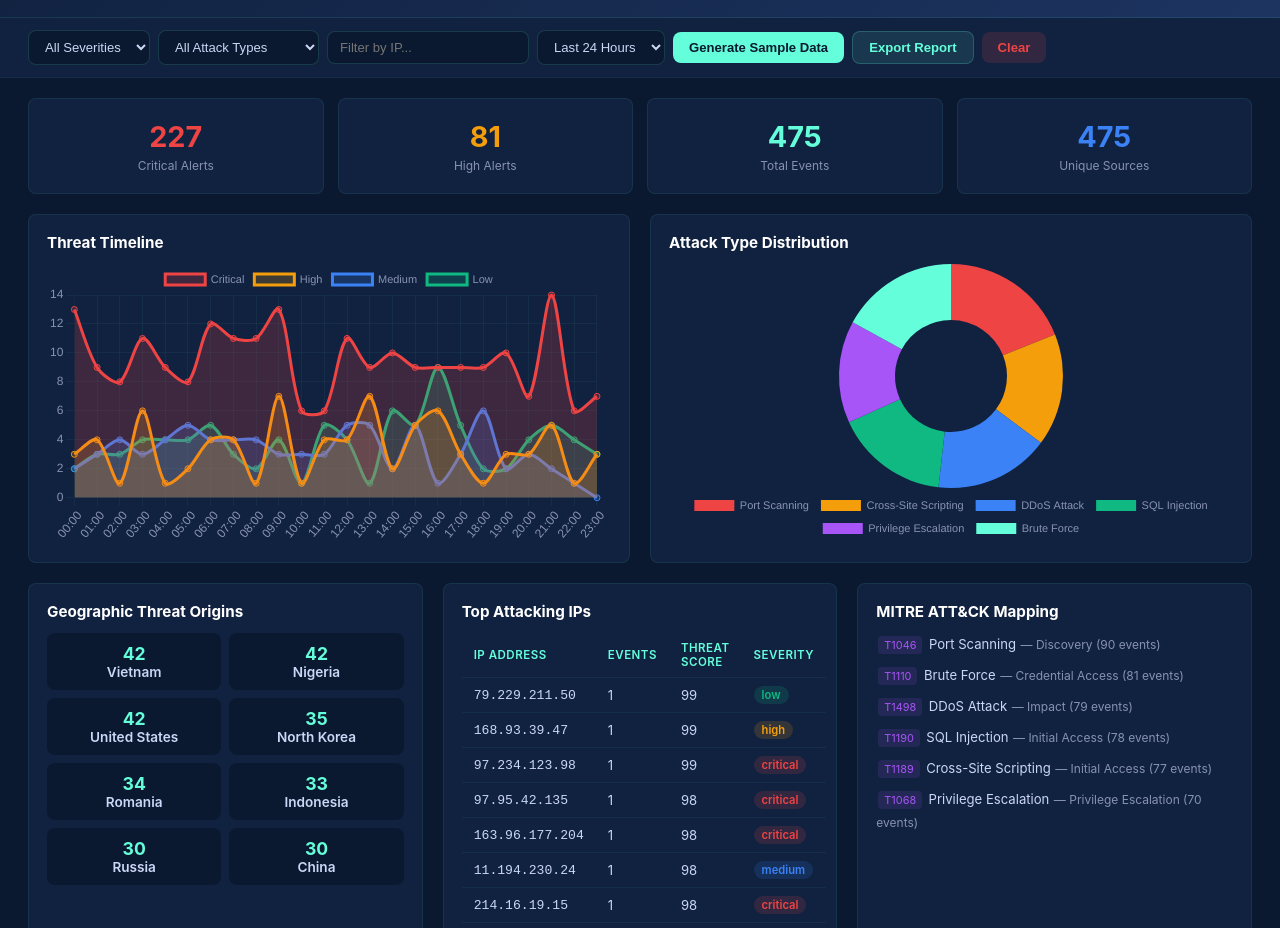
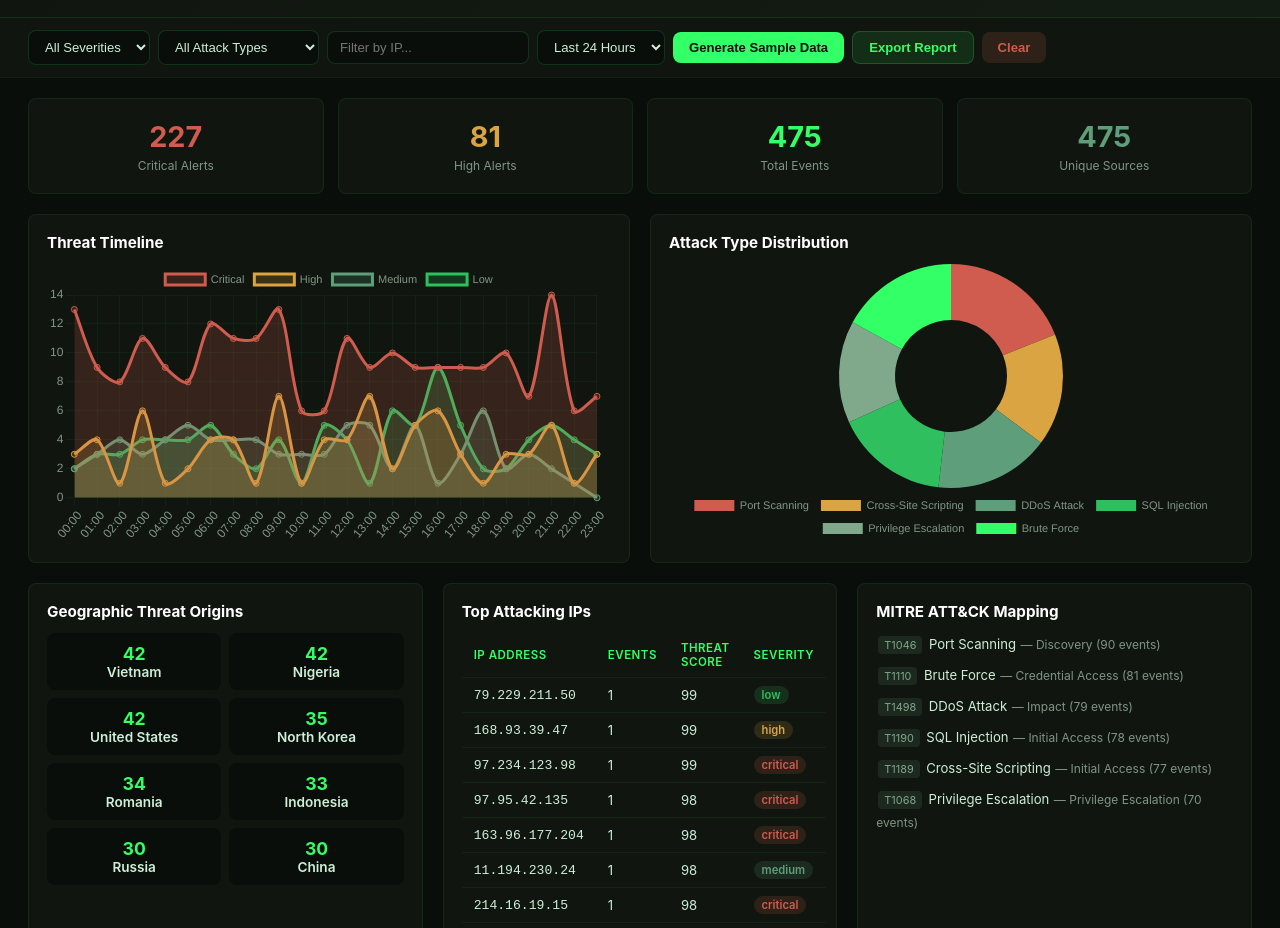
Before and after one commit to Freddricklogan/siem-log-analyzer, a plain HTML site: page index.html in a window 1280 px wide. Shown: the part 72-1000 px from the top of the page. Drawn offline with nearby package versions, Linux system fonts and the light colour scheme.

Commit message:
Matrix reskin: phosphor green on near-black with neutral accents (retire teal/navy/rainbow neon)

```diff
--- a/index.html
+++ b/index.html
@@ -7,49 +7,49 @@
 <script src="https://cdn.jsdelivr.net/npm/chart.js@3.9.1/dist/chart.min.js"></script>
 <style>
 *{margin:0;padding:0;box-sizing:border-box}
-:root{--bg:#0a192f;--bg2:#112240;--bg3:#1d3461;--accent:#64ffda;--text:#ccd6f6;--text2:#8892b0;--danger:#ef4444;--warning:#f59e0b;--success:#10b981;--info:#3b82f6;--purple:#a855f7;--radius:8px}
+:root{--bg:#0a0e0a;--bg2:#10160f;--bg3:#131c12;--accent:#33ff66;--text:#cdefd6;--text2:#7f9585;--danger:#cf5c4e;--warning:#d9a441;--success:#2fbf5f;--info:#5f9e7a;--purple:#7fa98a;--radius:8px}
 body{font-family:-apple-system,BlinkMacSystemFont,'Segoe UI',Roboto,sans-serif;background:var(--bg);color:var(--text);min-height:100vh}
-.header{background:linear-gradient(135deg,var(--bg2),var(--bg3));padding:20px 28px;border-bottom:1px solid rgba(100,255,218,.1);display:flex;align-items:center;justify-content:space-between;flex-wrap:wrap;gap:12px}
+.header{background:linear-gradient(135deg,var(--bg2),var(--bg3));padding:20px 28px;border-bottom:1px solid rgba(51, 255, 102,.1);display:flex;align-items:center;justify-content:space-between;flex-wrap:wrap;gap:12px}
 .header h1{font-size:1.5rem;color:#fff}.header h1 span{color:var(--accent)}
 .header-right{display:flex;align-items:center;gap:12px}
 .badge{padding:4px 12px;border-radius:20px;font-size:.72rem;font-weight:600}
-.badge-live{background:rgba(16,185,129,.15);color:var(--success);animation:pulse 2s infinite}
+.badge-live{background:rgba(47, 191, 95,.15);color:var(--success);animation:pulse 2s infinite}
 @keyframes pulse{0%,100%{opacity:1}50%{opacity:.5}}
-.controls{display:flex;gap:8px;padding:12px 28px;background:var(--bg2);flex-wrap:wrap;align-items:center;border-bottom:1px solid rgba(100,255,218,.05)}
-select,input[type=text]{padding:8px 12px;background:var(--bg);border:1px solid rgba(100,255,218,.15);border-radius:var(--radius);color:var(--text);font-size:.82rem;outline:none}
+.controls{display:flex;gap:8px;padding:12px 28px;background:var(--bg2);flex-wrap:wrap;align-items:center;border-bottom:1px solid rgba(51, 255, 102,.05)}
+select,input[type=text]{padding:8px 12px;background:var(--bg);border:1px solid rgba(51, 255, 102,.15);border-radius:var(--radius);color:var(--text);font-size:.82rem;outline:none}
 select:focus,input:focus{border-color:var(--accent)}
 .btn{padding:8px 16px;border:none;border-radius:var(--radius);font-size:.82rem;font-weight:600;cursor:pointer;transition:all .2s}
 .btn-primary{background:var(--accent);color:var(--bg)}
-.btn-primary:hover{background:#50e6c2}
-.btn-secondary{background:rgba(100,255,218,.1);color:var(--accent);border:1px solid rgba(100,255,218,.2)}
-.btn-danger{background:rgba(239,68,68,.15);color:var(--danger)}
+.btn-primary:hover{background:#38d97a}
+.btn-secondary{background:rgba(51, 255, 102,.1);color:var(--accent);border:1px solid rgba(51, 255, 102,.2)}
+.btn-danger{background:rgba(207, 92, 78,.15);color:var(--danger)}
 .container{padding:20px 28px}
 .grid-4{display:grid;grid-template-columns:repeat(4,1fr);gap:14px;margin-bottom:20px}
 .grid-2{display:grid;grid-template-columns:1fr 1fr;gap:20px;margin-bottom:20px}
 .grid-3{display:grid;grid-template-columns:1fr 1fr 1fr;gap:20px;margin-bottom:20px}
 @media(max-width:1024px){.grid-4{grid-template-columns:repeat(2,1fr)}.grid-2,.grid-3{grid-template-columns:1fr}}
-.card{background:var(--bg2);border:1px solid rgba(100,255,218,.08);border-radius:var(--radius);padding:18px;position:relative;overflow:hidden}
+.card{background:var(--bg2);border:1px solid rgba(51, 255, 102,.08);border-radius:var(--radius);padding:18px;position:relative;overflow:hidden}
 .card h2{font-size:.95rem;color:#fff;margin-bottom:12px;display:flex;align-items:center;gap:8px}
 .stat-card{text-align:center;padding:20px}
 .stat-card .value{font-size:1.8rem;font-weight:700;margin-bottom:4px}
 .stat-card .label{font-size:.75rem;color:var(--text2)}
 .stat-card .change{font-size:.72rem;margin-top:4px}
 .severity{display:inline-block;padding:2px 8px;border-radius:12px;font-size:.7rem;font-weight:600}
-.sev-critical{background:rgba(239,68,68,.15);color:var(--danger)}
-.sev-high{background:rgba(245,158,11,.15);color:var(--warning)}
-.sev-medium{background:rgba(59,130,246,.15);color:var(--info)}
-.sev-low{background:rgba(16,185,129,.15);color:var(--success)}
+.sev-critical{background:rgba(207, 92, 78,.15);color:var(--danger)}
+.sev-high{background:rgba(217, 164, 65,.15);color:var(--warning)}
+.sev-medium{background:rgba(95, 158, 122,.15);color:var(--info)}
+.sev-low{background:rgba(47, 191, 95,.15);color:var(--success)}
 .chart-box{position:relative;height:280px}
 table{width:100%;border-collapse:collapse;font-size:.82rem}
-th,td{padding:8px 12px;text-align:left;border-bottom:1px solid rgba(100,255,218,.06)}
+th,td{padding:8px 12px;text-align:left;border-bottom:1px solid rgba(51, 255, 102,.06)}
 th{color:var(--accent);font-size:.72rem;text-transform:uppercase;letter-spacing:.5px;font-weight:600}
 .log-feed{max-height:350px;overflow-y:auto;font-family:monospace;font-size:.78rem}
-.log-entry{padding:6px 10px;border-bottom:1px solid rgba(100,255,218,.04);display:flex;gap:10px;align-items:flex-start}
-.log-entry:hover{background:rgba(100,255,218,.03)}
+.log-entry{padding:6px 10px;border-bottom:1px solid rgba(51, 255, 102,.04);display:flex;gap:10px;align-items:flex-start}
+.log-entry:hover{background:rgba(51, 255, 102,.03)}
 .log-time{color:var(--text2);white-space:nowrap;min-width:75px}
 .log-src{color:var(--info);min-width:110px}
 .log-msg{flex:1;word-break:break-word}
-.mitre-tag{display:inline-block;padding:2px 6px;border-radius:4px;font-size:.68rem;margin:2px;background:rgba(168,85,247,.12);color:var(--purple)}
+.mitre-tag{display:inline-block;padding:2px 6px;border-radius:4px;font-size:.68rem;margin:2px;background:rgba(127, 169, 138,.12);color:var(--purple)}
 .geo-map{display:grid;grid-template-columns:repeat(auto-fill,minmax(140px,1fr));gap:8px}
 .geo-item{background:var(--bg);border-radius:var(--radius);padding:10px;text-align:center}
 .geo-item .country{font-weight:600;font-size:.85rem}
@@ -57,7 +57,7 @@ th{color:var(--accent);font-size:.72rem;text-transform:uppercase;letter-spacing:
 .correlation-group{background:var(--bg);border-left:3px solid var(--danger);border-radius:0 var(--radius) var(--radius) 0;padding:12px;margin-bottom:10px}
 .correlation-group h4{font-size:.85rem;color:#fff;margin-bottom:6px}
 .correlation-group p{font-size:.78rem;color:var(--text2)}
-.export-area{background:var(--bg);border:1px solid rgba(100,255,218,.1);border-radius:var(--radius);padding:14px;font-family:monospace;font-size:.78rem;max-height:300px;overflow-y:auto;white-space:pre-wrap;color:var(--text2)}
+.export-area{background:var(--bg);border:1px solid rgba(51, 255, 102,.1);border-radius:var(--radius);padding:14px;font-family:monospace;font-size:.78rem;max-height:300px;overflow-y:auto;white-space:pre-wrap;color:var(--text2)}
 </style>
 </head>
 <body>
@@ -192,16 +192,16 @@ function updateTimeline(data){
   });
   const labels=Object.keys(hours).sort();
   const datasets=[
-    {label:'Critical',data:labels.map(l=>hours[l].critical),borderColor:'#ef4444',backgroundColor:'rgba(239,68,68,.2)',fill:true,tension:.3},
-    {label:'High',data:labels.map(l=>hours[l].high),borderColor:'#f59e0b',backgroundColor:'rgba(245,158,11,.2)',fill:true,tension:.3},
-    {label:'Medium',data:labels.map(l=>hours[l].medium),borderColor:'#3b82f6',backgroundColor:'rgba(59,130,246,.2)',fill:true,tension:.3},
-    {label:'Low',data:labels.map(l=>hours[l].low),borderColor:'#10b981',backgroundColor:'rgba(16,185,129,.2)',fill:true,tension:.3}
+    {label:'Critical',data:labels.map(l=>hours[l].critical),borderColor:'#cf5c4e',backgroundColor:'rgba(207, 92, 78,.2)',fill:true,tension:.3},
+    {label:'High',data:labels.map(l=>hours[l].high),borderColor:'#d9a441',backgroundColor:'rgba(217, 164, 65,.2)',fill:true,tension:.3},
+    {label:'Medium',data:labels.map(l=>hours[l].medium),borderColor:'#5f9e7a',backgroundColor:'rgba(95, 158, 122,.2)',fill:true,tension:.3},
+    {label:'Low',data:labels.map(l=>hours[l].low),borderColor:'#2fbf5f',backgroundColor:'rgba(47, 191, 95,.2)',fill:true,tension:.3}
   ];
   if(timelineChart)timelineChart.destroy();
   timelineChart=new Chart(document.getElementById('timeline-chart'),{
     type:'line',data:{labels,datasets},
-    options:{responsive:true,maintainAspectRatio:false,plugins:{legend:{labels:{color:'#8892b0',font:{size:11}}}},
-      scales:{x:{ticks:{color:'#8892b0'},grid:{color:'rgba(100,255,218,.05)'}},y:{beginAtZero:true,ticks:{color:'#8892b0'},grid:{color:'rgba(100,255,218,.05)'}}}}
+    options:{responsive:true,maintainAspectRatio:false,plugins:{legend:{labels:{color:'#7f9585',font:{size:11}}}},
+      scales:{x:{ticks:{color:'#7f9585'},grid:{color:'rgba(51, 255, 102,.05)'}},y:{beginAtZero:true,ticks:{color:'#7f9585'},grid:{color:'rgba(51, 255, 102,.05)'}}}}
   });
 }
 
@@ -210,11 +210,11 @@ function updateAttackChart(data){
   data.forEach(e=>{counts[e.name]=(counts[e.name]||0)+1});
   const labels=Object.keys(counts);
   const values=Object.values(counts);
-  const colors=['#ef4444','#f59e0b','#3b82f6','#10b981','#a855f7','#64ffda'];
+  const colors=['#cf5c4e','#d9a441','#5f9e7a','#2fbf5f','#7fa98a','#33ff66'];
   if(attackChart)attackChart.destroy();
   attackChart=new Chart(document.getElementById('attack-chart'),{
     type:'doughnut',data:{labels,datasets:[{data:values,backgroundColor:colors,borderWidth:0}]},
-    options:{responsive:true,maintainAspectRatio:false,plugins:{legend:{position:'bottom',labels:{color:'#8892b0',font:{size:11},padding:12}}}}
+    options:{responsive:true,maintainAspectRatio:false,plugins:{legend:{position:'bottom',labels:{color:'#7f9585',font:{size:11},padding:12}}}}
   });
 }
 
```
